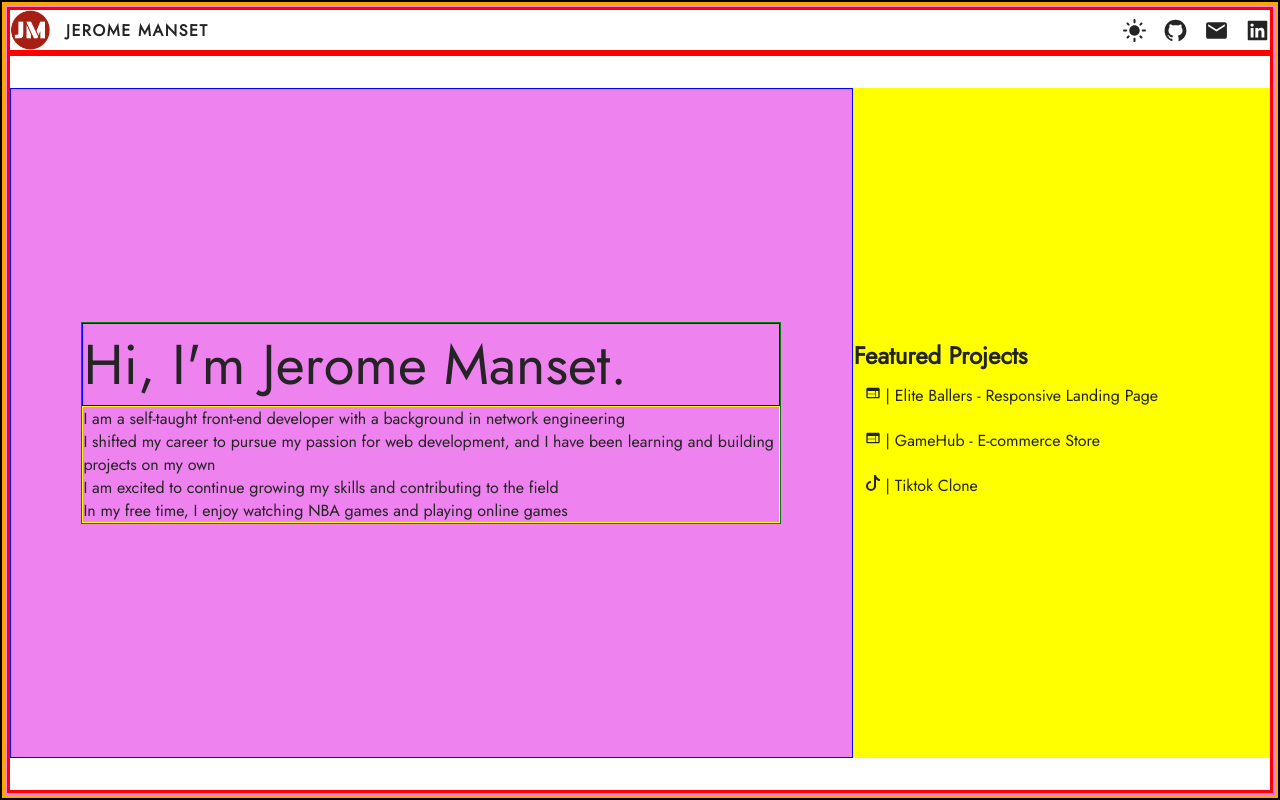
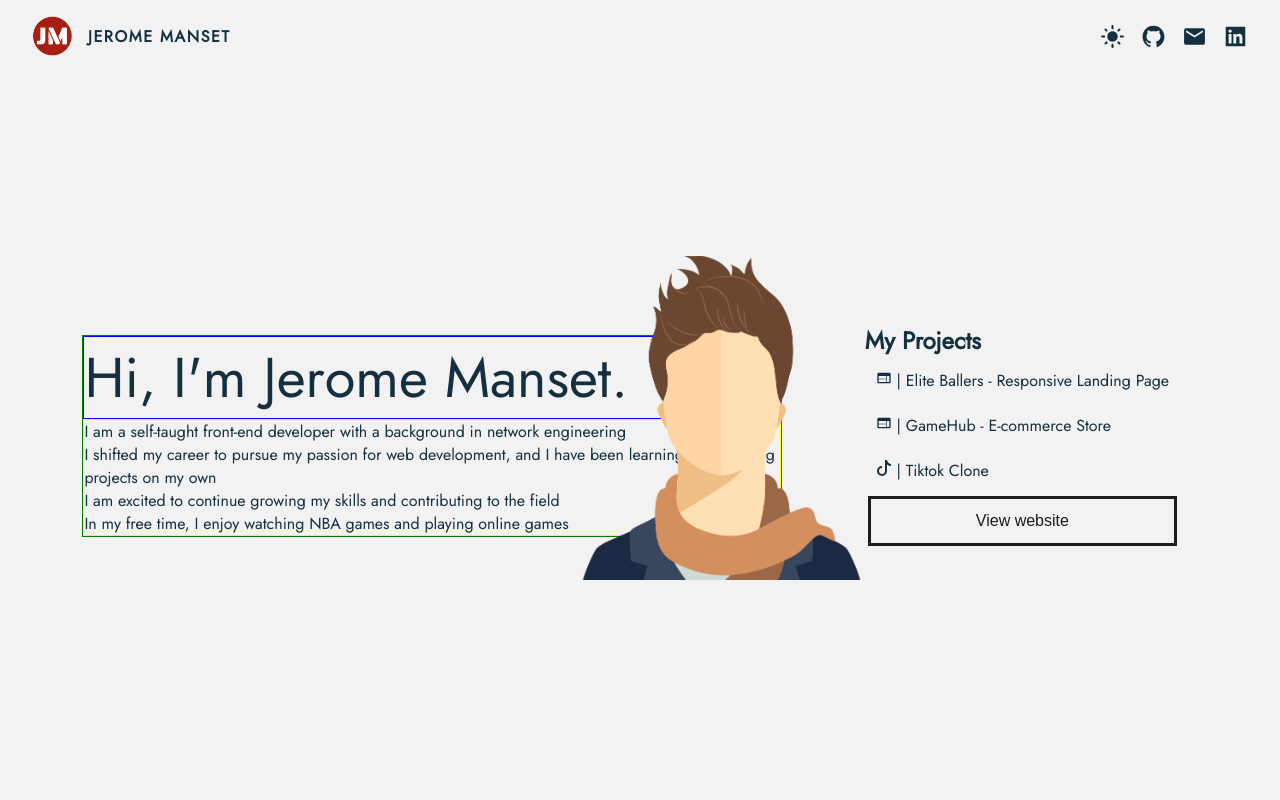
Before and after one commit to kujerocoding/jmanset-portfolio, a React (Vite) app: page / in a window 1280 px wide. Built offline with nearby package versions, Linux system fonts and the light colour scheme.

Commit message:
Update styles

```diff
--- a/src/App.css
+++ b/src/App.css
@@ -17,43 +17,48 @@ button{
 
 body{
     font-family: 'Jost', sans-serif;
-    border: 2px solid black;
+
     height: 100vh;
+/*     background-image: url('../src/assets/image/bg.svg');
+    background-repeat: no-repeat;
+    background-size: cover; */
 }
 
 .dark{
-    background-color: #242424;
-    color: whitesmoke;
-    fill: white;
+    background-color: #071826;
+    color: #274659;
+    fill: #f2f2f2;
     transition: all .3s ease-in-out;
     transform-origin: center;
 }
 
 
 .light{
-    background-color: white;
-    color: #242424;
-    fill: #242424;
+    background-color: #f2f2f2;
+    color: #142f40;
+    fill: #142f40;
     transition: all .5s ease-in-out;
     transform-origin: center;
 }
 
 #root{
-    border: 3px solid orange;
+
     height: 100%;
     display: flex;
 }
 
 .app-container{
-    border: 2px solid violet;
+
     flex-grow: 1;
     display: flex;
     flex-direction: column;
 }
 
 header {
-    width: 100%;
+    width: 95%;
+    padding-block: 1rem;
     display: flex;
+    margin-inline: auto;
     justify-content: space-between;
     align-items: center;
 }
@@ -109,6 +114,23 @@ main{
   flex-grow: 1;
 }
 
+.img-profile-relative{
+    position: relative;
+    width: 100%;
+}
+
+.img-profile-container{
+    width: 40%;
+    position: absolute;
+    top: -5rem;
+    right: -5rem;
+    z-index: 1;
+}
+
+.img-profile-container > img{
+    width: 100%;
+}
+
 .info-container{
     min-height: 260px;
     width: 90%;
@@ -117,7 +139,7 @@ main{
     margin-block: 2rem;
     display: flex;
     justify-content: center;
-    background-color: violet;
+    /* background-color: violet; */
 }
 
 .project-title{
@@ -130,7 +152,11 @@ main{
     width: 90%;
     margin-inline: auto;
     margin-block: 2rem;
-    background-color: yellow;
+    /* background-color: yellow; */
+}
+
+.project-links{
+    /* border: 1px solid black; */
 }
 
 .header--greetings{
@@ -166,7 +192,7 @@ main{
 
 .img-container{
     max-width: 40rem;
-    border: 2px solid orange;
+    /* border: 2px solid orange; */
 }
 
 .img-container > img {
@@ -174,7 +200,7 @@ main{
 }
 
 .project-details-container {
-    background-color: white;
+    /* background-color: white; */
     display: flex;
     flex-direction: column;
     align-items: center;
@@ -189,22 +215,17 @@ main{
     padding-block: 1rem;
 }
 
-.project-link{
-    /* background-image: linear-gradient(-45deg,#F2522E, #F23E2E); */
-    width: 10rem;
-    /* margin-block: .5rem; */
-    padding: 2px 5px;
-    border-radius: 2px;
+.links-external-btn{
+    all: unset;
+    background-color: #142F40;
+    color: #f2f2f2;
+    padding-block: 5px;
+    padding-inline: 2rem;
+    transition: all .5s ease-in-out ;
 }
 
-.project-link > a{
-    display: inline-block;
-    font-weight: bold;
-    color: #F2522E;
-}
-.project-link > a:hover{
-    transition: all .3s ease-out;
-    transform: translateX(30%);
+.links-external-btn:hover{
+    background-color: red;
 }
 
 
@@ -242,6 +263,75 @@ footer{
     border: 1px solid black;
 }
 
+.links--external{
+    width: 100%;
+    background-color: #071826;
+    display: flex;
+    justify-content: space-evenly;
+    padding-block: 10px;
+}
+
+.test-container{
+   /*  background-color: #274659; */
+}
+
+.test{
+    width: 100%;
+    position: relative;
+    border: none;
+    transition: color 0.5s, transform 0.2s, background-color 0.2s;
+    outline: none;
+    padding-block: 1rem;
+    padding-inline: 2rem;
+    border: 3px solid transparent;
+}
+
+.test:active{
+    transform: translateY(3px);
+}
+
+
+.shrink-border {
+    background-color: transparent;
+    color: #1b1b20;
+  }
+  .shrink-border:hover {
+    background-color: transparent;
+    box-shadow: none;
+    color: #e6e6e6;
+  }
+  .shrink-border::before {
+    content: "";
+    position: absolute;
+    top: 0;
+    left: 0;
+    width: 100%;
+    height: 100%;
+    border: 3px solid #1b1b20;
+    transition: opacity 0.3s, border 0.3s;
+  }
+  .shrink-border:hover::before {
+    opacity: 0;
+  }
+  .shrink-border::after {
+    content: "";
+    position: absolute;
+    top: 0;
+    left: 0;
+    width: 100%;
+    height: 100%;
+    background-color: transparent;
+    border: 3px solid #e6e6e6;
+    opacity: 0;
+    z-index: -1;
+    transform: scaleX(1.1) scaleY(1.3);
+    transition: transform 0.3s, opacity 0.3s;
+  }
+  .shrink-border:hover::after {
+    opacity: 1;
+    transform: scaleX(1) scaleY(1);
+  }
+
 @media (min-width: 768px){
 
     /* .app-container {
@@ -272,9 +362,7 @@ footer{
 
     }
 
-    .links--external{
-        display: flex;
-    }
+
 
 }
 
--- a/src/components/Greetings.jsx
+++ b/src/components/Greetings.jsx
@@ -29,7 +29,11 @@ const Greetings = () => {
 
   return (
     <div className='hello-container b-green'>
-
+        <div className='img-profile-relative'>
+        <div className='img-profile-container'>
+        <img src="../src/assets/image/avatar.png" alt="profile picture"/>
+        </div>
+        </div>
         <motion.div className='header--greetings b-blue'
             initial="hidden"
             animate="visible"
--- a/src/components/Header.jsx
+++ b/src/components/Header.jsx
@@ -5,7 +5,7 @@ import {MdDarkMode} from 'react-icons/md'
 const Header = (props) => {
 
   return (
-    <header className='b-red'>
+    <header className=''>
         <a href="/">
           <div className='logo-container'>
             <img src='../src/assets/image/logo.png' className='logo' ></img>
--- a/src/components/Main.jsx
+++ b/src/components/Main.jsx
@@ -28,13 +28,13 @@ const Main = () => {
     //console.log(title,img,desc)
 
   return (
-    <main className='b-red'>
+    <main className=''>
 
-    <div className='info-container b-blue'>
+    <div className='info-container'>
 
         {showHello && <Greetings />}
 
-       { !showHello && <div className='project-details-container b-black'>
+       { !showHello && <div className='project-details-container'>
 
 
             <div className='project-desc-container'>
@@ -47,13 +47,14 @@ const Main = () => {
                   <img src={`../src/assets/image/${img}`} className="project-img"></img>
               </div>
             <div className='links--external'>
-                <p className='project-link'><a href={liveURL} target='_blank'>View website</a></p>
-                <p className='project-link'><a href={repoURL} target='_blank'>Source code</a></p>
+                <a href={liveURL} target='_blank'><button className='links-external-btn'>View website</button></a>
+                <a href={repoURL} target='_blank'><button className='links-external-btn'>Source code</button></a>
             </div>
         </div>}
     </div>
-    <div className='project-links-container b-yellow'>
-        <h2 className='project-featured'>Featured Projects</h2>
+    <div className='project-links-container'>
+        <div className='project-links'>
+          <h2 className='project-featured'>My Projects</h2>
           <ul className='project-lists'>
               <li>
                 <button name="eliteBallers" className='project-btn' onClick={handleClick}>
@@ -62,6 +63,10 @@ const Main = () => {
               <li><button name="gamehub" className='project-btn' onClick={handleClick}><span><MdWeb /> |</span> GameHub - E-commerce Store</button></li>
               <li><button name="mouse" className='project-btn' onClick={handleClick}><span><BsTiktok /> |</span> Tiktok Clone</button></li>
           </ul>
+
+            <button className='test shrink-border'>View website</button>
+
+        </div>
     </div>
     </main>
   )
--- a/src/components/Projects.jsx
+++ b/src/components/Projects.jsx
@@ -2,7 +2,7 @@ import React from 'react'
 
 const Projects = () => {
   return (
-    <div className='project-container b-red'>
+    <div className='project-container'>
         <h2 className='project-title'>Projects</h2>
       <ul className='project-lists'>
      {['proj1','proj2', 'proj3'].map(item => (
```
Also changed, not shown: src/assets/image/avatar.png (added), src/assets/image/bg.svg (added). Lines whose indentation alone changed are shown as unchanged.
